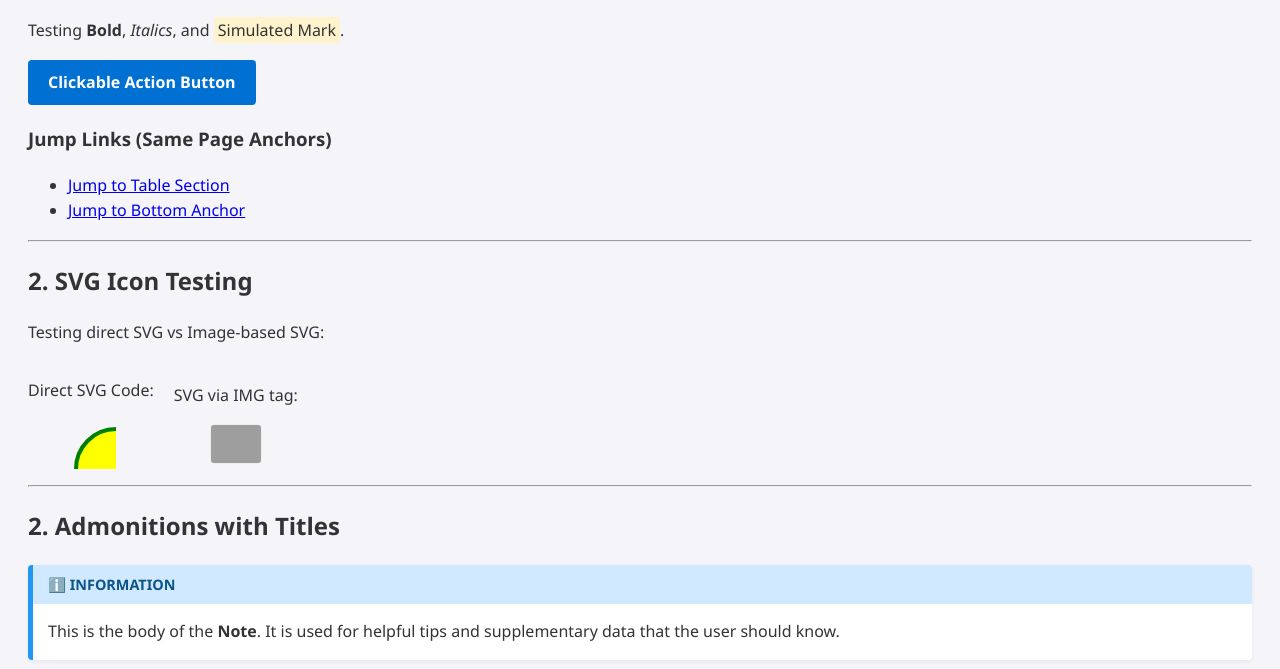
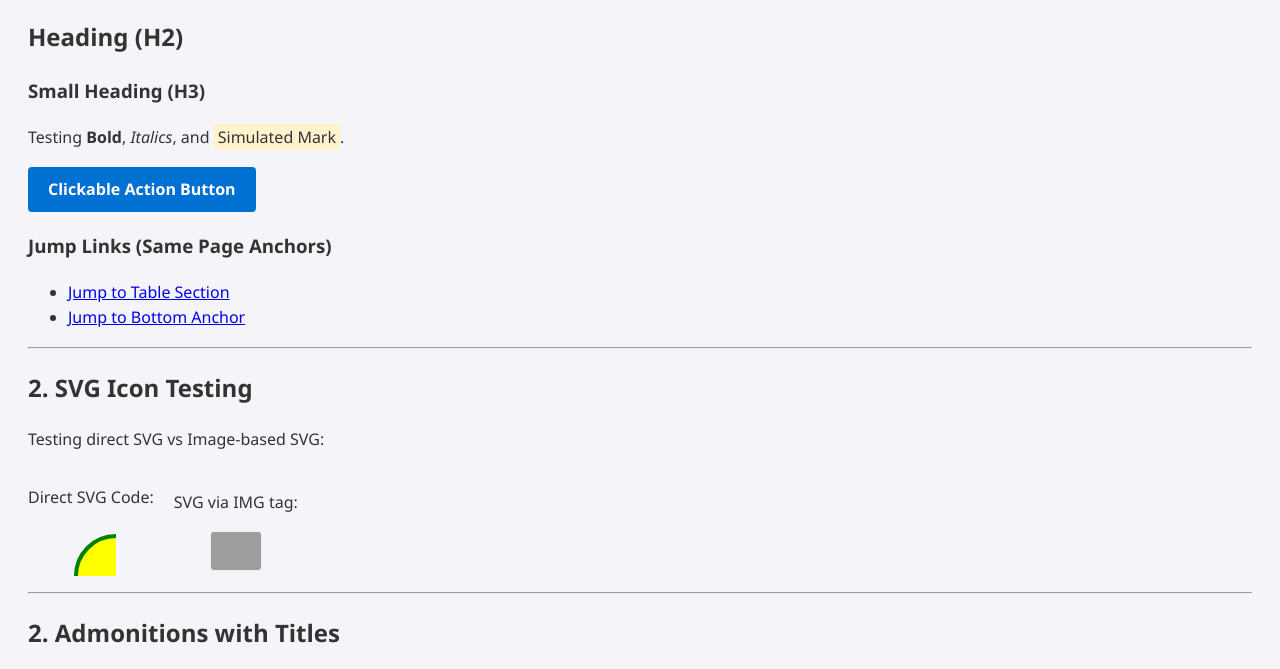
Before and after one commit to Matanshe/matan_pages, a plain HTML site: page index.html in a window 1280 px wide. Shown: the part 104-773 px from the top of the page. Drawn offline with Linux system fonts and the light colour scheme; grey boxes are pictures that could not be loaded.

Commit message:
Update index.html

```diff
--- a/index.html
+++ b/index.html
@@ -55,6 +55,9 @@
 
     <div id="top">
         <h1>1. Headings & Buttons</h1>
+        <h2>Heading (H2)</h2>
+        <h3>Small Heading (H3)</h3>
+
         <p>Testing <strong>Bold</strong>, <em>Italics</em>, and <span class="highlight">Simulated Mark</span>.</p>
 
         <a href="https://google.com" class="btn">Clickable Action Button</a>
@@ -64,6 +67,8 @@
             <li><a href="#table-section">Jump to Table Section</a></li>
             <li><a href="#anchor-test">Jump to Bottom Anchor</a></li>
         </ul>
+
+
     </div>
 
     <hr>
```
